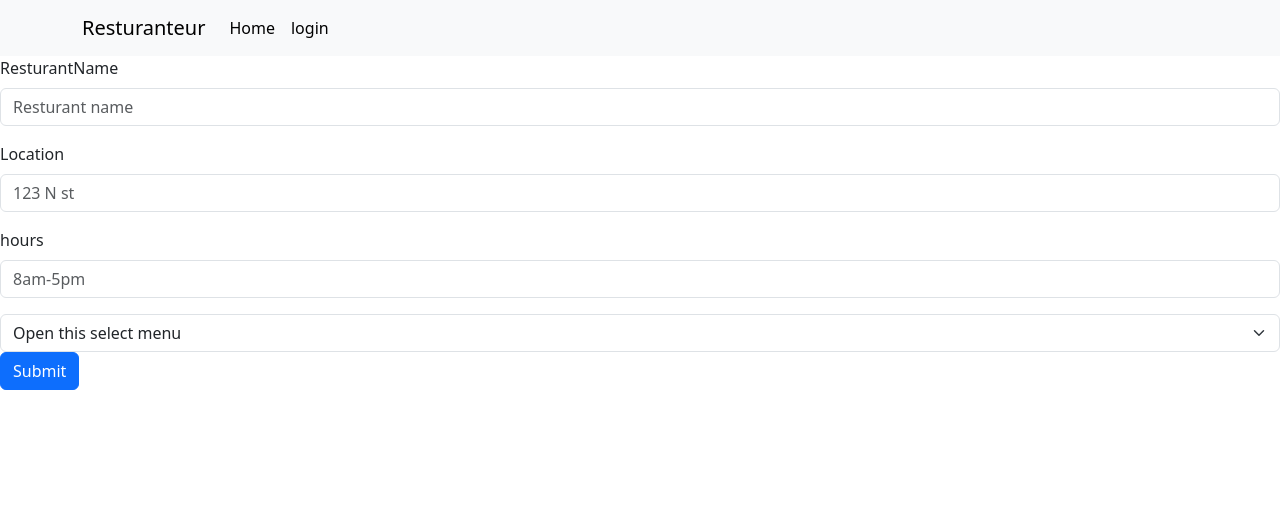
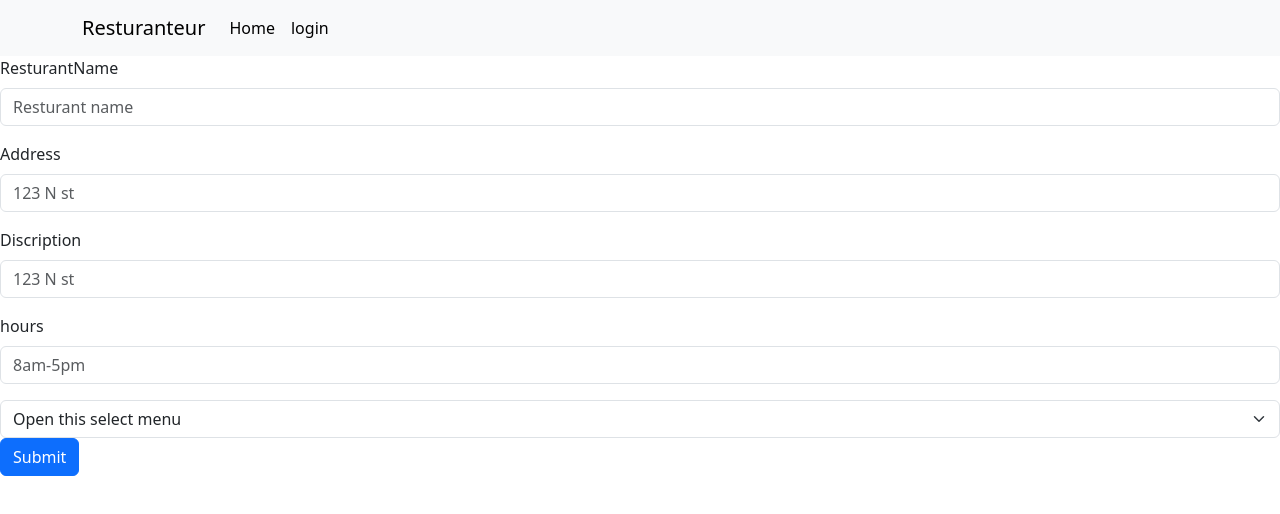
Before and after one commit to Alex-ambrose/Restauranteur, a Next.js app: page /Create in a window 1280 px wide. Shown: the top 514 px of the page. Built offline with nearby package versions, Linux system fonts and the light colour scheme.

Commit message:
updated front end to post to DB

```diff
--- a/src/app/Create/page.tsx
+++ b/src/app/Create/page.tsx
@@ -1,44 +1,60 @@
 'use client';
+import axios from "axios";
 import Image from "next/image";
 import { useState } from "react";
 import { Button, Form, FormControl, FormLabel, FormText } from "react-bootstrap";
 type CreateResturantDTO = {
-    Name : string,
-    Loction: string,
-    Hours: string,
-    Type: number
+    Name: string,
+    Description: string,
+    Address: string,
+    Cuisine: number,
+    Hours: string
 }
+
 export default function CreateResturant() {
+    const APIURL = "http://localhost:7227/create"
     const [Name, setName] = useState<string>("")
-    const [Location, setLocation] = useState<string>("")
+    const [Description, setdescription] = useState<string>("")
+    const [Address, setaddress] = useState<string>("")
     const [Hours, setHours] = useState<string>("")
-    const [Type, setType] = useState<number>(0)
-    function OnCreateRestruant()
-    {
+    const [Cuisine, setcuisine] = useState<number>(0)
+    function OnCreateRestruant() {
         var DTO: CreateResturantDTO = {
-            Name : Name,
-            Loction : Location,
-            Hours : Hours,
-            Type : Type
+            Name: Name,
+            Description: Description,
+            Address: Address,
+            Cuisine: Cuisine,
+            Hours: Hours,
         }
         console.log(JSON.stringify(DTO))
+        axios.post(APIURL, DTO)
+            .then(function (response) {
+                console.log(response);
+            })
+            .catch(function (error) {
+                console.log(error);
+            });
     }
     return (
         <Form onSubmit={OnCreateRestruant}>
             <div className="mb-3">
                 <FormLabel>ResturantName</FormLabel>
-                <FormControl type="text" placeholder="Resturant name" value ={Name} onChange={e => setName(e.target.value)}/>
+                <FormControl type="text" placeholder="Resturant name" value={Name} onChange={e => setName(e.target.value)} />
             </div>
             <div className="mb-3" >
-                <FormLabel>Location</FormLabel>
-                <FormControl type="text" placeholder="123 N st" value ={Location} onChange={e => setLocation(e.target.value)}/>
+                <FormLabel>Address</FormLabel>
+                <FormControl type="text" placeholder="123 N st" value={Address} onChange={e => setaddress(e.target.value)} />
+            </div>
+            <div className="mb-3" >
+                <FormLabel>Discription</FormLabel>
+                <FormControl type="text" placeholder="123 N st" value={Description} onChange={e => setdescription(e.target.value)} />
             </div>
 
             <div className="mb-3" >
                 <FormLabel>hours</FormLabel>
-                <FormControl type="text" placeholder="8am-5pm" value ={Hours} onChange={e => setHours(e.target.value)}/>
+                <FormControl type="text" placeholder="8am-5pm" value={Hours} onChange={e => setHours(e.target.value)} />
             </div>
-            <Form.Select aria-label="Default select example"value ={Type} onChange={e => setType(parseInt(e.target.value))}>
+            <Form.Select aria-label="Default select example" value={Cuisine} onChange={e => setcuisine(parseInt(e.target.value))}>
                 <option>Open this select menu</option>
                 <option value="1">american</option>
                 <option value="2">mexican</option>
```
